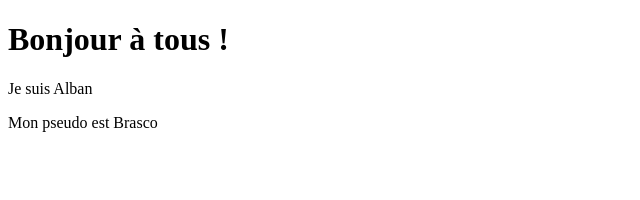
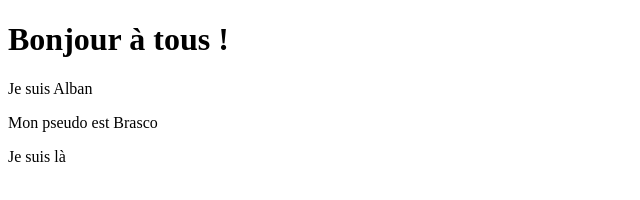
Before and after one commit to albano93/gitlearning, a plain HTML site: page index.html in a window 1280 px wide. Shown: the full height of the page, 0-640 px from the left. Drawn offline with Linux system fonts and the light colour scheme.

```diff
--- a/index.html
+++ b/index.html
@@ -10,5 +10,6 @@
     <h1>Bonjour à tous !</h1>
     <p>Je suis Alban</p>
     <p>Mon pseudo est Brasco</p>
+    <p>Je suis là</p>
 </body>
 </html>
--- a/style.css
+++ b/style.css
@@ -0,0 +1,3 @@
+*{
+    background: white;
+}
```
Also changed, not shown: 1 other file.
